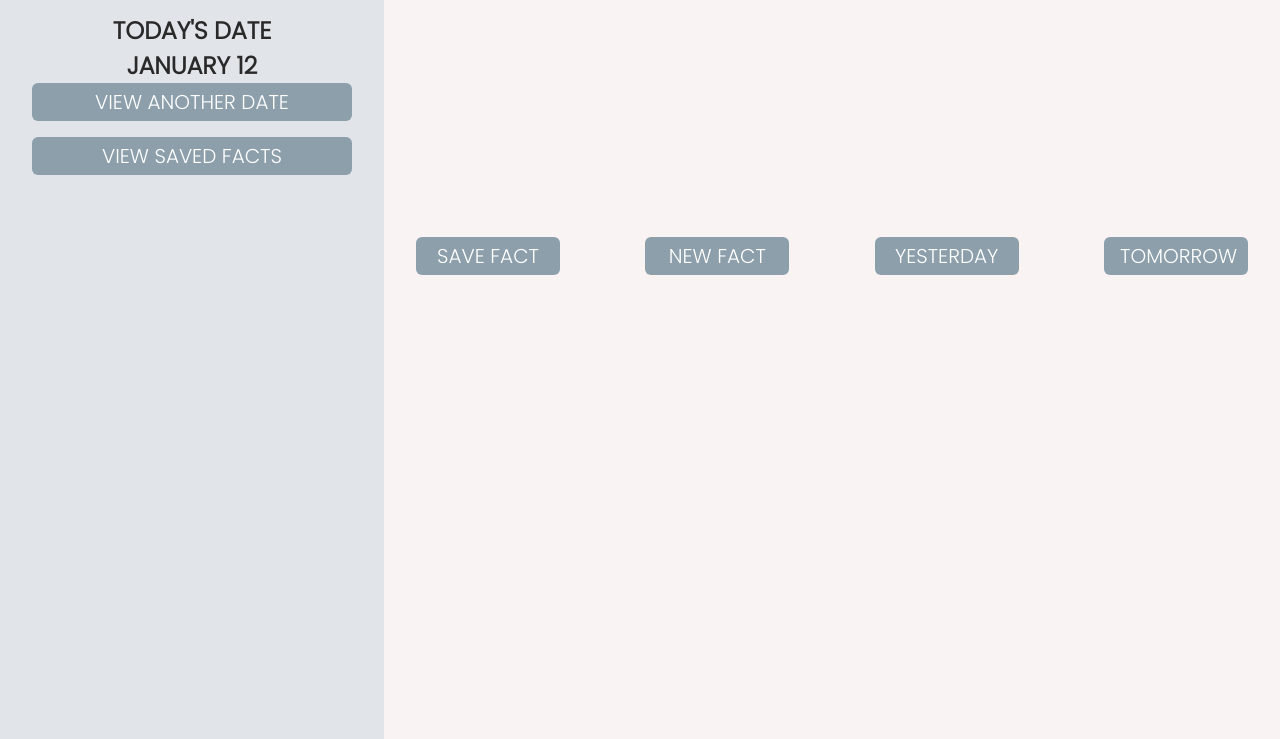
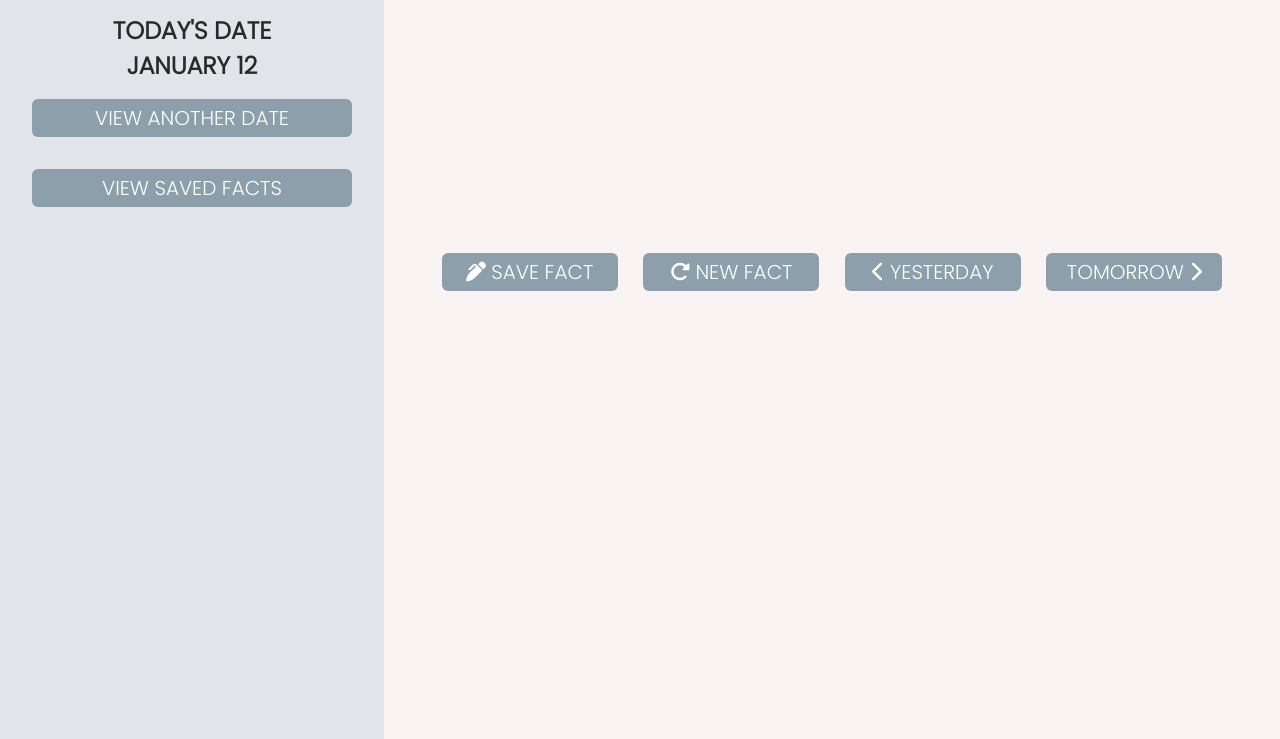
Before and after one commit to J0N-C/ajax-project, a website: page index.html in a window 1280 px wide. Shown: the part 61-800 px from the top of the page. Drawn offline with Linux system fonts and the light colour scheme; no server answers.

Commit message:
completed day switcher buttons

```diff
--- a/css/layout.css
+++ b/css/layout.css
@@ -45,6 +45,10 @@ body {
 
 .spce-btwn {
   justify-content: space-between;
+}
+
+.spce-around {
+  justify-content: space-evenly;
 }
 
 .align-cent {
--- a/css/styles.css
+++ b/css/styles.css
@@ -59,6 +59,7 @@ button {
   padding: 0.25rem 1rem;
   border-radius: 6px;
   margin-bottom: 1rem;
+  margin-top: 1rem;
 }
 
 select {
@@ -73,7 +74,7 @@ select {
 }
 
 #calendar-months button {
-  width: 30%;
+  width: 31%;
   font-size: 100%;
   border: none;
   padding: 0.25rem 0.5rem;
@@ -145,3 +146,7 @@ select {
 .small-button {
   width: 9rem;
 }
+
+.med-button {
+  width: 11rem;
+}
--- a/index.html
+++ b/index.html
@@ -92,11 +92,11 @@
 
     <div id="main-daily-fact" class="light-cream column-full fill-col">
       <p id="daily-fact"> </p>
-      <div class="flex wrap spce-btwn">
-        <button id="save-fact" class="darkgray small-button">SAVE FACT</button>
-        <button id="new-fact" class="darkgray small-button">NEW FACT</button>
-        <button id="yesterday" class="darkgray small-button">YESTERDAY</button>
-        <button id="tomorrow" class="darkgray small-button">TOMORROW</button>
+      <div class="flex wrap spce-around">
+        <button id="save-fact" class="darkgray med-button"><i class="fas fa-pen-alt"></i> SAVE FACT</button>
+        <button id="new-fact" class="darkgray med-button"><i class="fas fa-redo-alt"></i> NEW FACT</button>
+        <button id="yesterday" class="darkgray med-button"><i class="fas fa-chevron-left"></i>  YESTERDAY</button>
+        <button id="tomorrow" class="darkgray med-button">TOMORROW <i class="fas fa-chevron-right"></i></button>
       </div>
 
       <p id="save-notify" class="hidden">FACT SAVED!</p>
--- a/js/main.js
+++ b/js/main.js
@@ -98,10 +98,11 @@ $submitNewDate.addEventListener('click', function (event) {
 /* select date for tomorrow */
 $tomorrow.addEventListener('click', function (event) {
   event.preventDefault();
+  $saveNotify.className = 'hidden';
   otherDate[1] += 1;
   if (otherDate[1] > months[(otherDate[0] - 1)].days) {
     otherDate[0] += 1;
-    if (otherDate[0] === 13) {
+    if (otherDate[0] > 12) {
       otherDate[0] = 1;
     }
     otherDate[1] = 1;
@@ -112,6 +113,7 @@ $tomorrow.addEventListener('click', function (event) {
 /* select date for yesterday */
 $yesterday.addEventListener('click', function (event) {
   event.preventDefault();
+  $saveNotify.className = 'hidden';
   otherDate[1] -= 1;
   if (otherDate[1] < 1) {
     otherDate[0] -= 1;
@@ -334,7 +336,6 @@ function loadFacts(monthNum) {
         $newListItem.appendChild($newDeleteContainer);
         $newDeleteContainer.appendChild($newDeleteButton);
       }
-
     }
   }
   $allDeleteButtons = document.querySelectorAll('li > div > button');
```
